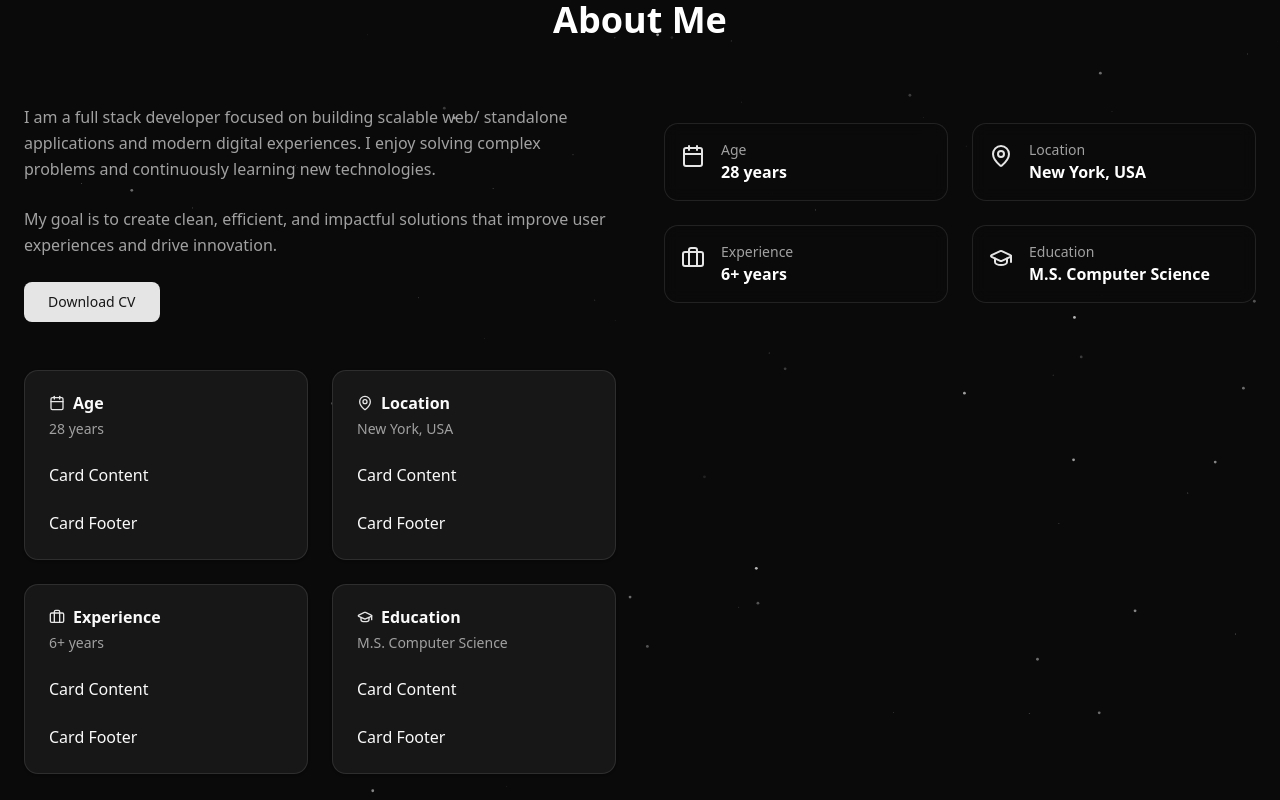
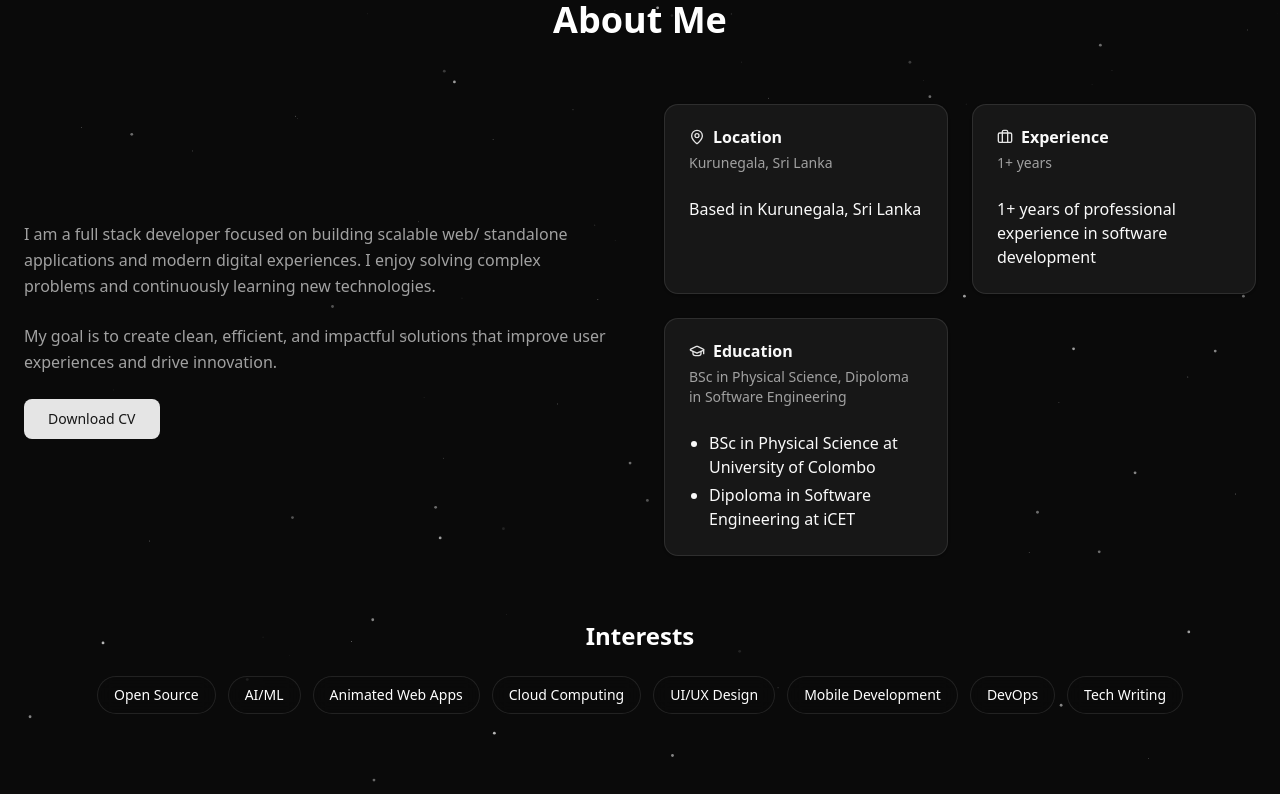
Before and after one commit to ni-th/portfolio-next, a Next.js app: page / in a window 1280 px wide. Shown: the part 880-1680 px from the top of the page. Built offline with nearby package versions, Linux system fonts and the light colour scheme.

Commit message:
feat: refactor AboutSection to enhance personal info display with descriptions and content lists

```diff
--- a/components/sections/AboutSection.tsx
+++ b/components/sections/AboutSection.tsx
@@ -15,19 +15,19 @@ import {
 interface InfoItem {
   icon: React.ElementType
   label: string
-  value: string
+  description: string | string[],
+  content: string | string[]
 }
 
 const AboutSection = forwardRef<HTMLElement>((props, ref) => {
   const personalInfo: InfoItem[] = [
-    { icon: Calendar, label: "Age", value: "28 years" },
-    { icon: MapPin, label: "Location", value: "New York, USA" },
-    { icon: Briefcase, label: "Experience", value: "6+ years" },
-    { icon: GraduationCap, label: "Education", value: "M.S. Computer Science" },
+    { icon: MapPin, label: "Location", description: "Kurunegala, Sri Lanka" , content: "Based in Kurunegala, Sri Lanka" },
+    { icon: Briefcase, label: "Experience", description: "1+ years" , content: "1+ years of professional experience in software development" },
+    { icon: GraduationCap, label: "Education", description: ["BSc in Physical Science", "Dipoloma in Software Engineering"] , content: ["BSc in Physical Science at University of Colombo", "Dipoloma in Software Engineering at iCET"] },
   ]
 
   const interests: string[] = [
-    "Open Source", "AI/ML", "Web3", "Cloud Computing",
+    "Open Source", "AI/ML", "Animated Web Apps", "Cloud Computing",
     "UI/UX Design", "Mobile Development", "DevOps", "Tech Writing",
   ]
 
@@ -72,41 +72,28 @@ const AboutSection = forwardRef<HTMLElement>((props, ref) => {
             {personalInfo.map((item, index) => {
               const Icon = item.icon
               return (
-                <div
-                  key={index}
-                  className="flex items-start gap-4 p-4 rounded-xl border bg-background/50 backdrop-blur-sm"
-                >
-                  <Icon className="w-6 h-6 text-primary mt-1" />
-                  <div>
-                    <p className="text-sm text-muted-foreground">
-                      {item.label}
-                    </p>
-                    <p className="font-semibold">
-                      {item.value}
-                    </p>
-                  </div>
-                </div>
-              )
-            })}
-          </div>
-          <div className="grid grid-cols-1 sm:grid-cols-2 gap-6">
-            {personalInfo.map((item, index) => {
-              const Icon = item.icon
-              return (
                 <Card key={index}>
                   <CardHeader>
                     <CardTitle className="flex items-center gap-2">
                       <Icon className="w-4 h-4 text-primary" />
                       {item.label}
                     </CardTitle>
-                    <CardDescription>{item.value}</CardDescription>
+                    <CardDescription>
+                      {Array.isArray(item.description) ? item.description.join(", ") : item.description}
+                    </CardDescription>
                   </CardHeader>
+
                   <CardContent>
-                    <p>Card Content</p>
+                    {Array.isArray(item.content) ? (
+                      <ul className="list-disc pl-5 space-y-1">
+                        {item.content.map((line, i) => (
+                          <li key={i}>{line}</li>
+                        ))}
+                      </ul>
+                    ) : (
+                      <p>{item.content}</p>
+                    )}
                   </CardContent>
-                  <CardFooter>
-                    <p>Card Footer</p>
-                  </CardFooter>
                 </Card>
               )
             })}
```
